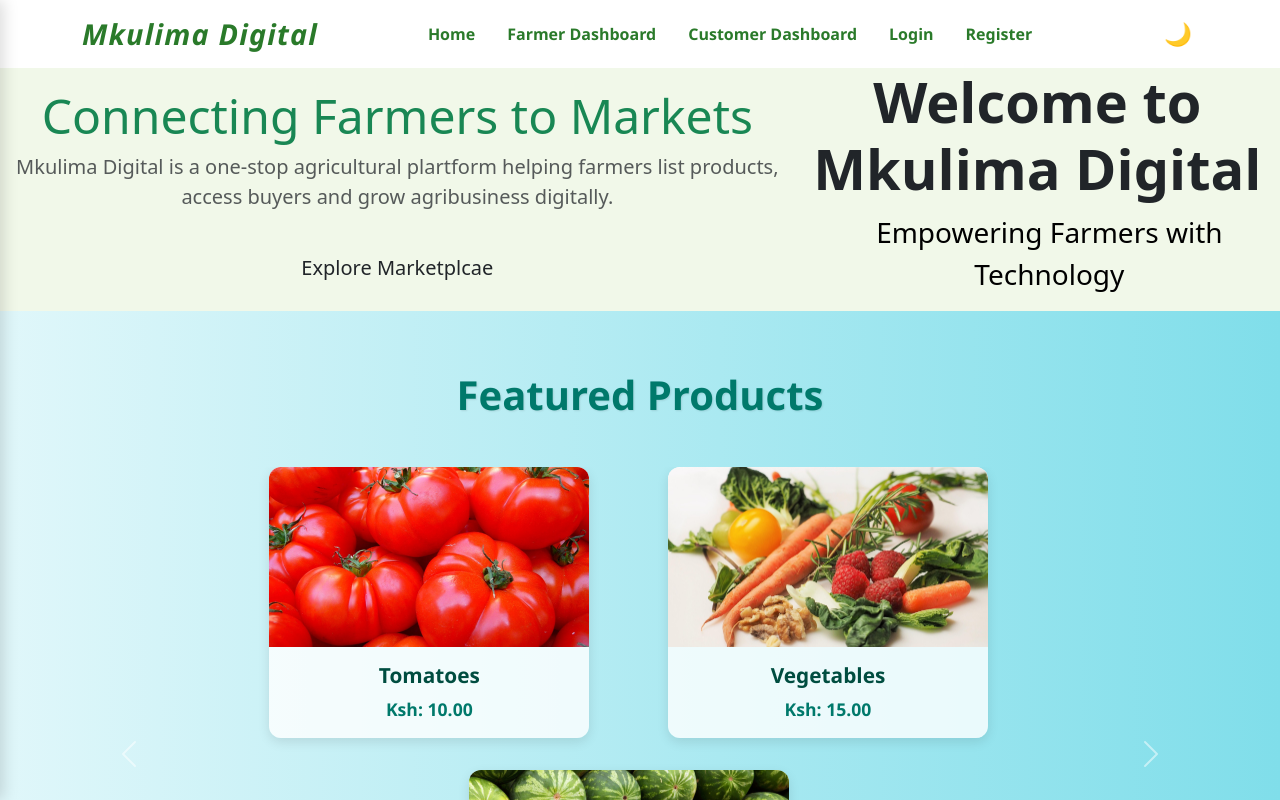
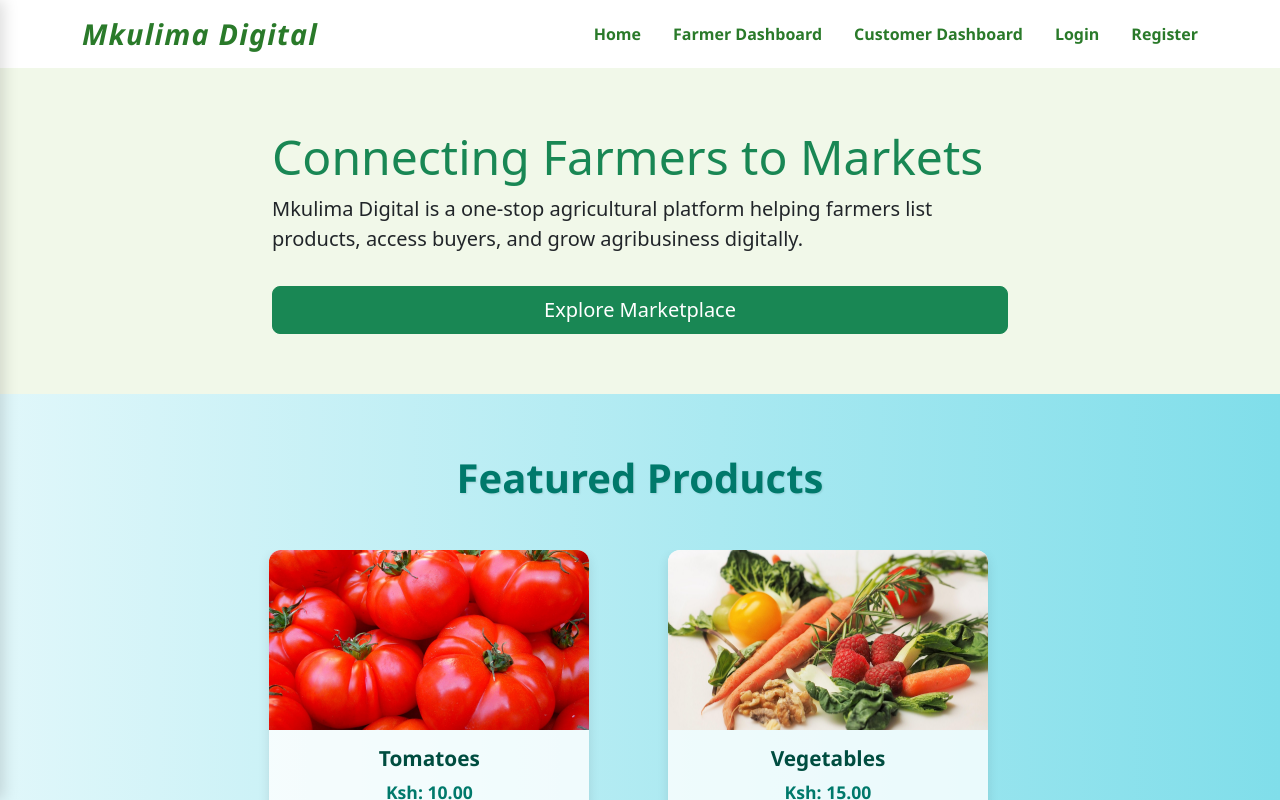
Before and after one commit to Henry-ai443/MKULIMADIGITAL-FRONTEND, a React (Vite) app: page / in a window 1280 px wide. Shown: the top 800 px of the page. Built offline with nearby package versions, Linux system fonts and the light colour scheme.

Commit message:
Updated the hero section

```diff
--- a/src/Components/Hero.jsx
+++ b/src/Components/Hero.jsx
@@ -1,23 +1,31 @@
 import React from "react";
-const Hero = () =>{
-    return(
-        <section className="d-flex align-items-center justify-content-center text-white text-center" style={{backgroundColor: '#F1F8E9',
 
-        }}>
-            <div className="container d-flex align-items-center justify-content-center">
-                <div className="row align-items-center">
-                    <div className="text-left me-4">
-                        <h1 className="display-5 text-success" style={{color: 'black'}}>Connecting Farmers to Markets</h1>
-                        <p className="lead text-muted"  style={{color: 'black'}}>Mkulima Digital is a one-stop agricultural plartform helping farmers list products, access buyers and grow agribusiness digitally.</p>
-                        <a href="#" className="btn btn-succes btn-lg mt-3">Explore Marketplcae</a>
-                    </div>
-                </div>
-            </div>
-            <div>
-                <h1 className="display-4 fw-bold text-dark">Welcome to Mkulima Digital</h1>
-                <p className="text-left ms-4 text-black fs-3">Empowering Farmers with Technology</p>
-            </div>
-        </section>
-    );
-}
-export default Hero
+const Hero = () => {
+  return (
+    <section
+      className="d-flex align-items-center justify-content-center text-white text-center py-5"
+      style={{ backgroundColor: "#F1F8E9" }}
+    >
+      <div className="container">
+        <div className="row align-items-center justify-content-center">
+          {/* Hero Text */}
+          <div className="col-md-8 text-start">
+            <h1 className="display-5 text-success">
+              Connecting Farmers to Markets
+            </h1>
+            <p className="lead text-dark">
+              Mkulima Digital is a one-stop agricultural platform helping
+              farmers list products, access buyers, and grow agribusiness
+              digitally.
+            </p>
+            <a href="#" className="btn btn-success btn-lg mt-3">
+              Explore Marketplace
+            </a>
+          </div>
+        </div>
+      </div>
+    </section>
+  );
+};
+
+export default Hero;
--- a/src/Components/Navbar.jsx
+++ b/src/Components/Navbar.jsx
@@ -1,20 +1,12 @@
-import React, { useState, useEffect } from "react";
+import React, { useState } from "react";
 import "../Styles/Navbar.css";
 
 function Navbar() {
   const [menuOpen, setMenuOpen] = useState(false);
-  const [darkMode, setDarkMode] = useState(false);
 
   const toggleMenu = () => setMenuOpen((prev) => !prev);
 
   const handleLinkClick = () => setMenuOpen(false);
-
-  const toggleDarkMode = () => setDarkMode((prev) => !prev);
-
-  // Update body class on dark mode toggle
-  useEffect(() => {
-    document.body.classList.toggle("dark", darkMode);
-  }, [darkMode]);
 
   return (
     <nav className="navbar-glass sticky-top">
@@ -35,31 +27,52 @@ function Navbar() {
 
         <div className={`mobile-menu ${menuOpen ? "show" : ""}`}>
           <ul>
-            <li><a href="/" onClick={handleLinkClick}>Home</a></li>
-            <li><a href="/farmer-dashboard" onClick={handleLinkClick}>Farmer Dashboard</a></li>
-            <li><a href="/customer-dashboard" onClick={handleLinkClick}>Customer Dashboard</a></li>
-            <li><a href="/login" onClick={handleLinkClick}>Login</a></li>
-            <li><a href="/register" onClick={handleLinkClick}>Register</a></li>
+            <li>
+              <a href="/" onClick={handleLinkClick}>
+                Home
+              </a>
+            </li>
+            <li>
+              <a href="/farmer-dashboard" onClick={handleLinkClick}>
+                Farmer Dashboard
+              </a>
+            </li>
+            <li>
+              <a href="/customer-dashboard" onClick={handleLinkClick}>
+                Customer Dashboard
+              </a>
+            </li>
+            <li>
+              <a href="/login" onClick={handleLinkClick}>
+                Login
+              </a>
+            </li>
+            <li>
+              <a href="/register" onClick={handleLinkClick}>
+                Register
+              </a>
+            </li>
           </ul>
         </div>
 
         {/* Desktop Menu */}
         <ul className="desktop-menu">
-          <li><a href="/">Home</a></li>
-          <li><a href="/farmer-dashboard">Farmer Dashboard</a></li>
-          <li><a href="/customer-dashboard">Customer Dashboard</a></li>
-          <li><a href="/login">Login</a></li>
-          <li><a href="/register">Register</a></li>
+          <li>
+            <a href="/">Home</a>
+          </li>
+          <li>
+            <a href="/farmer-dashboard">Farmer Dashboard</a>
+          </li>
+          <li>
+            <a href="/customer-dashboard">Customer Dashboard</a>
+          </li>
+          <li>
+            <a href="/login">Login</a>
+          </li>
+          <li>
+            <a href="/register">Register</a>
+          </li>
         </ul>
-
-        {/* Dark Mode Toggle Button */}
-        <button
-          onClick={toggleDarkMode}
-          className="dark-mode-toggle"
-          aria-label="Toggle dark mode"
-        >
-          {darkMode ? "☀️" : "🌙"}
-        </button>
       </div>
     </nav>
   );
--- a/src/Styles/Navbar.css
+++ b/src/Styles/Navbar.css
@@ -179,44 +179,3 @@
 .mobile-menu ul li a:hover::after {
   width: 100%;
 }
-
-/* === Dark Mode Styles === */
-body.dark .navbar-glass {
-  background: rgba(20, 20, 20, 0.8);
-  border-bottom: 1px solid rgba(255, 255, 255, 0.1);
-}
-
-body.dark .brand,
-body.dark .desktop-menu li a,
-body.dark .mobile-menu ul li a {
-  color: #ffffff;
-}
-
-body.dark .desktop-menu li a:hover,
-body.dark .mobile-menu ul li a:hover {
-  color: #90ee90;
-}
-
-body.dark .menu-toggle span {
-  background: #ffffff;
-}
-
-body.dark .mobile-menu {
-  background: rgba(30, 30, 30, 0.9);
-  backdrop-filter: saturate(180%) blur(20px);
-}
-
-/* === Dark Mode Toggle Button === */
-.dark-mode-toggle {
-  background: none;
-  border: none;
-  font-size: 1.4rem;
-  cursor: pointer;
-  color: #2a7a2a;
-  margin-left: 1rem;
-  transition: color 0.3s ease;
-}
-
-body.dark .dark-mode-toggle {
-  color: #ffffff;
-}
```
